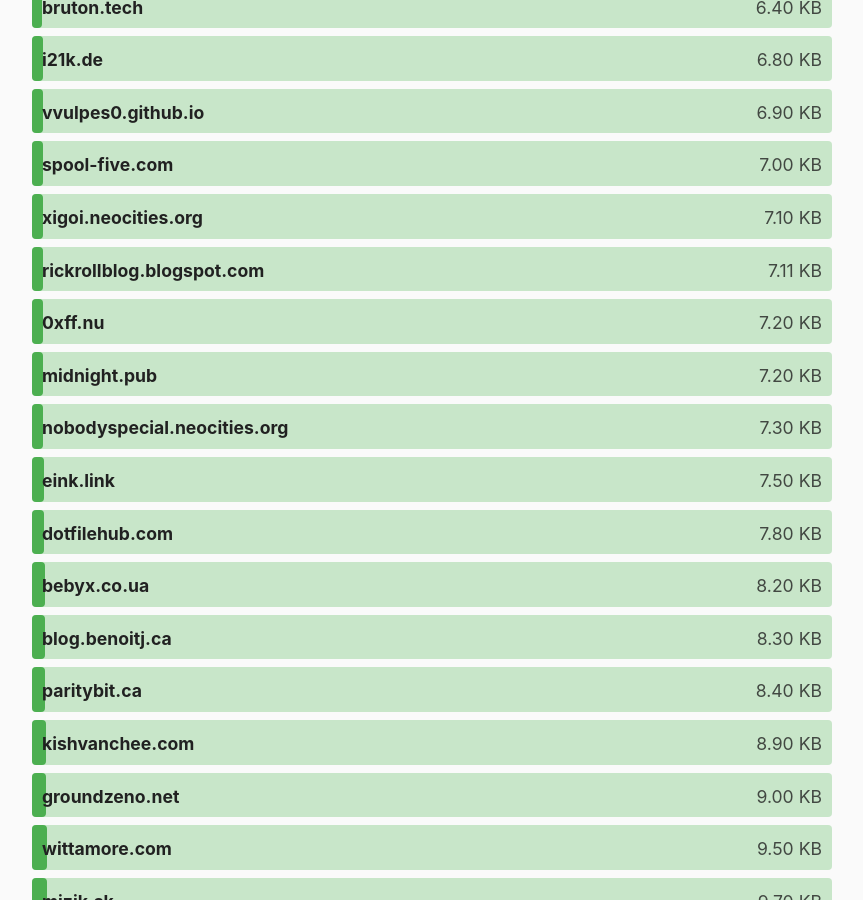
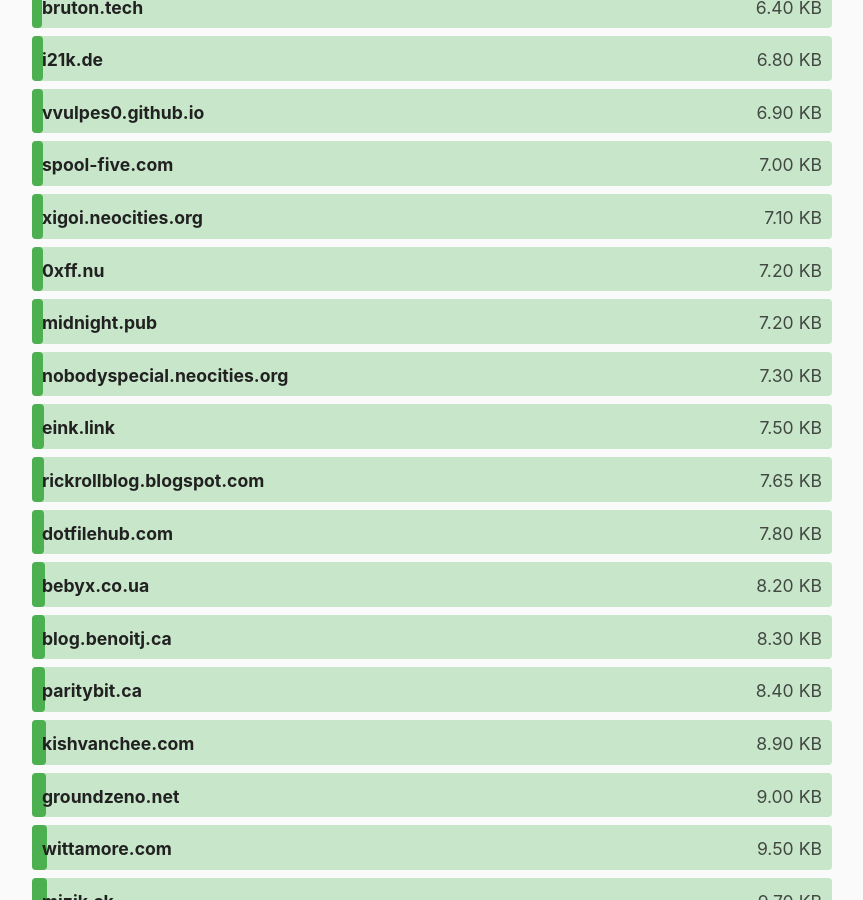
Before and after one commit to kevquirk/512kb.club, a Jekyll site: the page built from index.md, in a window 1280 px wide and 900 px high, scrolled down 2428 px. Shown: the whole window, without its empty margins (208-1071 px from the left). Built offline with Jekyll 4.4.1, drawn with Linux system fonts in a browser that asks for light colours.

Commit message:
Update sites.yml

```diff
--- a/_data/sites.yml
+++ b/_data/sites.yml
@@ -1110,7 +1110,7 @@
 
 - domain: rickrollblog.blogspot.com
   url: http://rickrollblog.blogspot.com/
-  size: 7.11
+  size: 7.65
   last_checked: 2021-09-22
 
 - domain: robbie.antenesse.net
```
